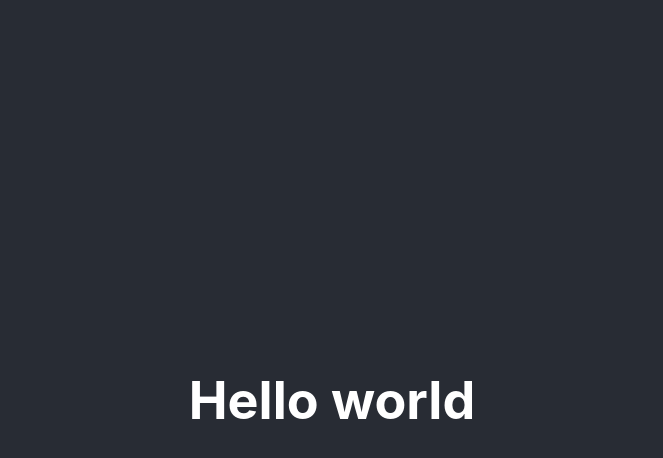
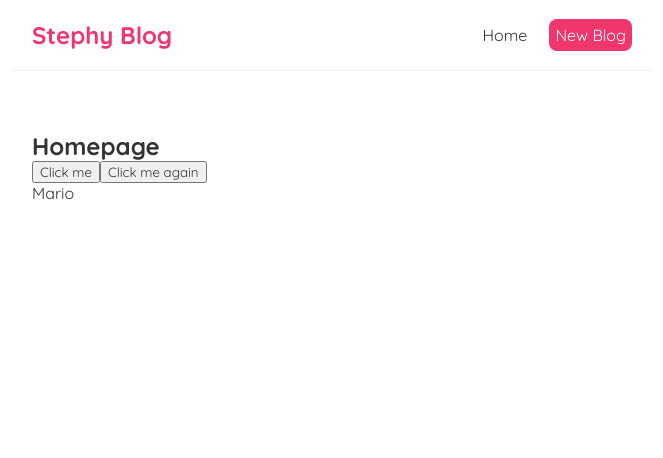
Before and after one commit to Stephy-Crown/Stephy-Blog, a React (Create React App) app: page / in a window 1280 px wide. Shown: the top 458 px of the page, without its empty margins (308-971 px from the left). Built offline with nearby package versions, Linux system fonts and the light colour scheme.

Commit message:
add files

```diff
--- a/src/App.css
+++ b/src/App.css
@@ -1,4 +1,4 @@
-.App {
+/* .App {
   text-align: center;
 }
 
@@ -35,4 +35,4 @@
   to {
     transform: rotate(360deg);
   }
-}
+} */
--- a/src/App.js
+++ b/src/App.js
@@ -1,12 +1,13 @@
-import logo from "./logo.svg";
-import "./App.css";
+import Navbar from "./Navbar";
+import Home from "./Home";
 
 function App() {
   return (
     <div className="App">
-      <header className="App-header">
-        <h1>Hello world</h1>
-      </header>
+      <Navbar />
+      <div className="content">
+        <Home />
+      </div>
     </div>
   );
 }
--- /dev/null
+++ b/src/Home.js
@@ -0,0 +1,33 @@
+import { useState } from "react";
+// import { useState } from "react";
+
+const Home = () => {
+  // Click Events
+  // Eg 1
+  const handleClick = (e) => {
+    console.log("hello ninjas", e);
+  };
+  // Eg 2:Passing an argument
+  const handleClickAgain = (name, e) => {
+    console.log("hello " + name, e.target);
+    setName("Luigi");
+  };
+
+  // using State:when you need a reactive value(name) that React can identify
+  const [name, setName] = useState("Mario");
+
+  return (
+    <div className="home">
+      <h2>Homepage</h2>
+      {/* Function reference */}
+      <button onClick={handleClick}>Click me</button>
+      {/* Wrapping inside The anonymous function acts so as not to trigger the function immediately especially because we are using the () */}
+      <button onClick={(e) => handleClickAgain("mario", e)}>
+        Click me again
+      </button>
+      <p>{name}</p>
+    </div>
+  );
+};
+
+export default Home;
--- /dev/null
+++ b/src/Navbar.js
@@ -0,0 +1,23 @@
+const Navbar = () => {
+  return (
+    <nav className="navbar">
+      <h1>Stephy Blog</h1>
+      <div className="links">
+        <a href="/">Home</a>
+        <a
+          href="/create"
+          // Inline styling
+          style={{
+            color: "white",
+            backgroundColor: "#f1356d",
+            borderRadius: "8px",
+          }}
+        >
+          New Blog
+        </a>
+      </div>
+    </nav>
+  );
+};
+
+export default Navbar;
--- a/src/index.css
+++ b/src/index.css
@@ -1,13 +1,35 @@
-body {
+@import url("https://fonts.googleapis.com/css2?family=Quicksand:wght@300;400;500;600;700&display=swap");
+
+/* base styles */
+* {
   margin: 0;
-  font-family: -apple-system, BlinkMacSystemFont, 'Segoe UI', 'Roboto', 'Oxygen',
-    'Ubuntu', 'Cantarell', 'Fira Sans', 'Droid Sans', 'Helvetica Neue',
-    sans-serif;
-  -webkit-font-smoothing: antialiased;
-  -moz-osx-font-smoothing: grayscale;
+  font-family: "Quicksand";
+  color: #333;
 }
-
-code {
-  font-family: source-code-pro, Menlo, Monaco, Consolas, 'Courier New',
-    monospace;
+.navbar {
+  padding: 20px;
+  display: flex;
+  align-items: center;
+  max-width: 600px;
+  margin: 0 auto;
+  border-bottom: 1px solid #f2f2f2;
 }
+.navbar h1 {
+  color: #f1356d;
+}
+.navbar .links {
+  margin-left: auto;
+}
+.navbar a {
+  margin-left: 16px;
+  text-decoration: none;
+  padding: 6px;
+}
+.navbar a:hover {
+  color: #f1356d;
+}
+.content {
+  max-width: 600px;
+  margin: 40px auto;
+  padding: 20px;
+}
```
